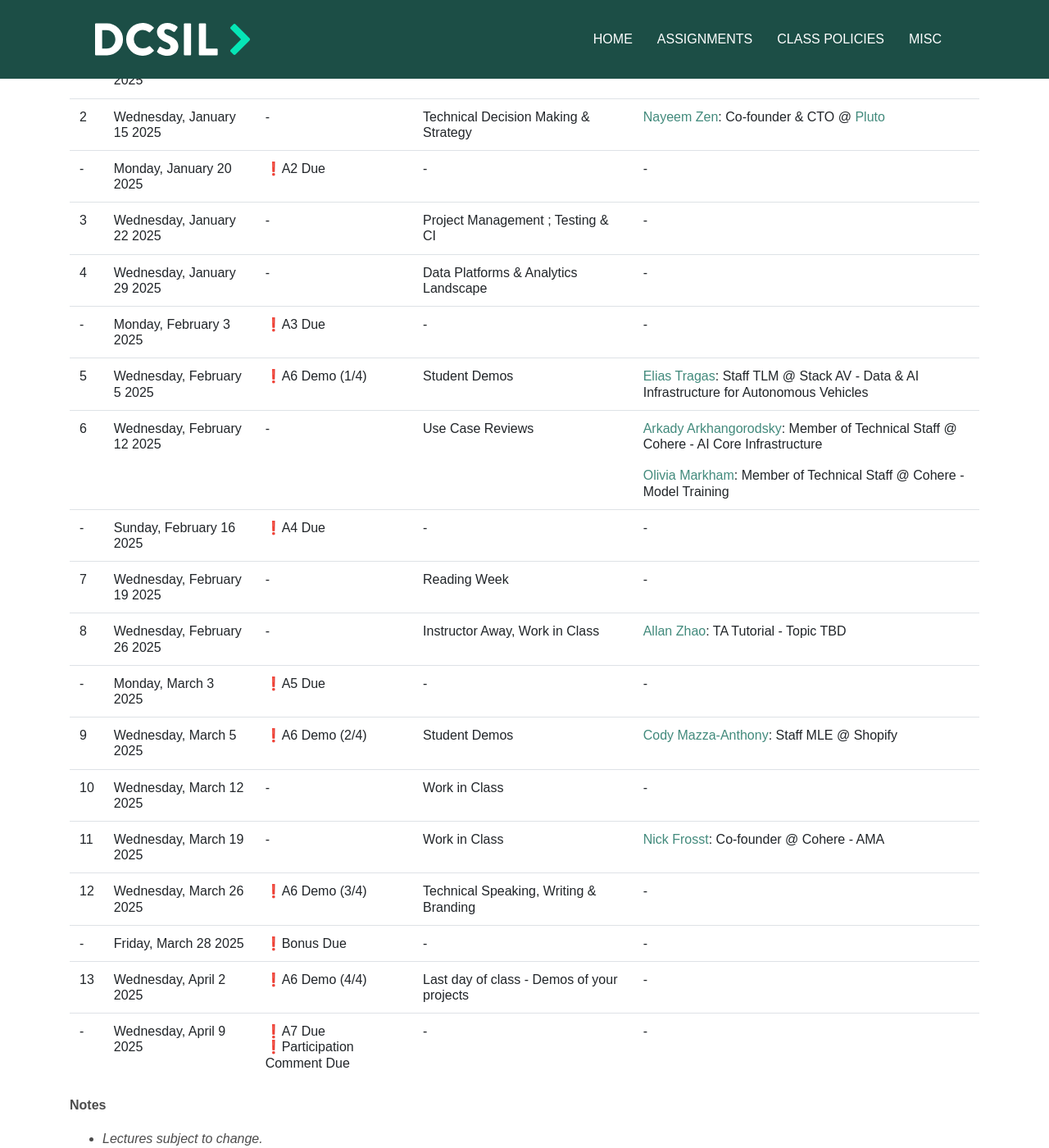
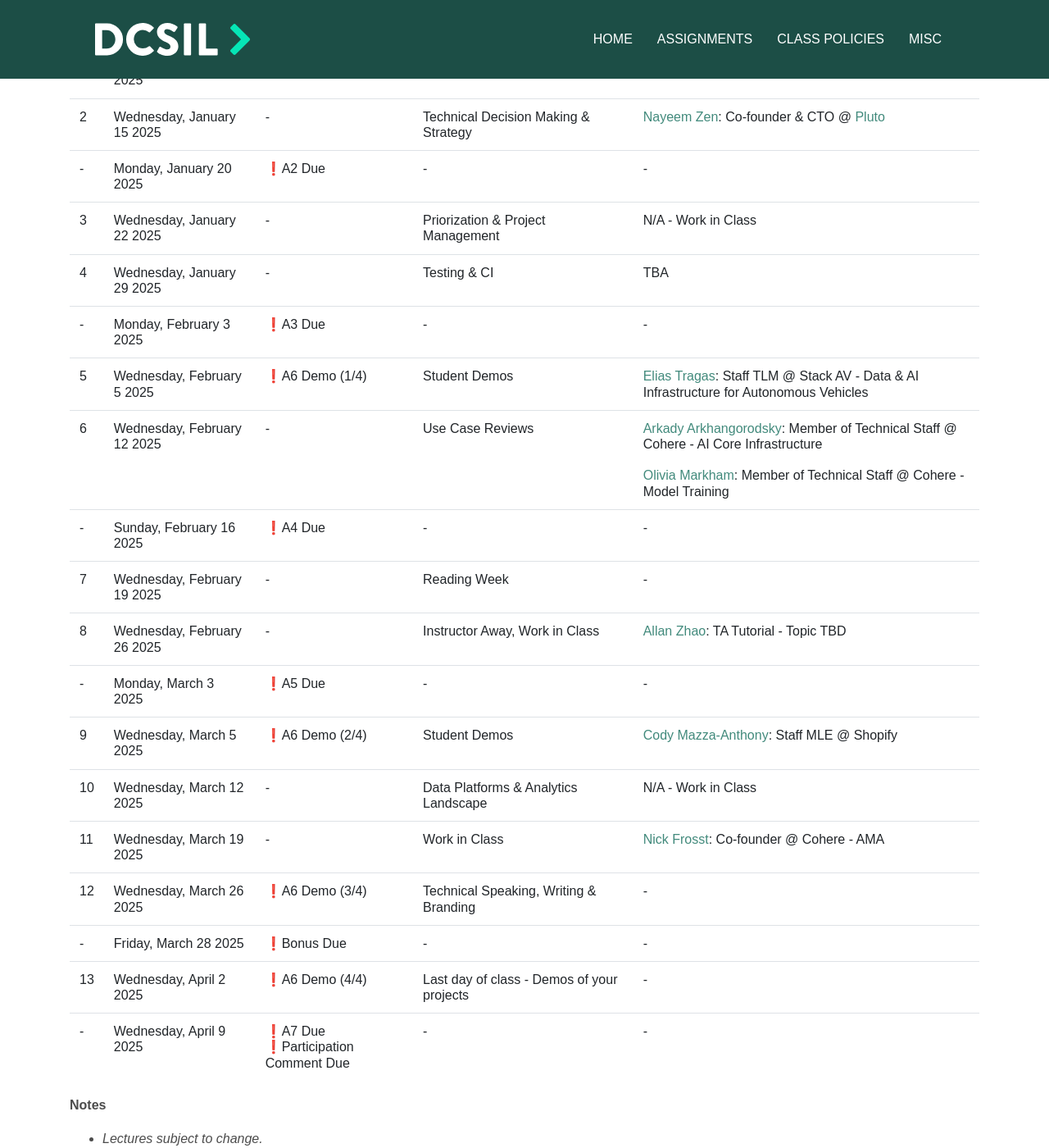
Before and after one commit to dcsil/CSC491, a Jekyll site: the page built from other_pages/schedule.md, in a window 1280 px wide and 1400 px high, scrolled down 394 px. Shown: the whole window at 82% size. Built offline with Jekyll 4.4.1, drawn with Linux system fonts in a browser that asks for light colours; our own code applies the rules of GitHub Pages for plain Markdown files.

Commit message:
space out lecture topics

```diff
--- a/other_pages/schedule.md
+++ b/other_pages/schedule.md
@@ -10,8 +10,8 @@ This is a class schedule indicating what we aim to do each week and the recommen
 | - | Monday, January 13 2025   | ❗A1 Due | - | - |
 | 2 | Wednesday, January 15 2025   | - | Technical Decision Making & Strategy | [Nayeem Zen](https://ca.linkedin.com/in/nayeemzen): Co-founder & CTO @ [Pluto](https://www.getpluto.com/) |
 | - | Monday, January 20 2025   | ❗A2 Due | - | - |
-| 3 | Wednesday, January 22 2025   | - | Project Management ; Testing & CI | - |
-| 4 | Wednesday, January 29 2025   | - | Data Platforms & Analytics Landscape | - |
+| 3 | Wednesday, January 22 2025   | - | Priorization & Project Management | N/A - Work in Class |
+| 4 | Wednesday, January 29 2025   | - | Testing & CI | TBA |
 | - | Monday, February 3 2025   | ❗A3 Due | - | - |
 | 5 | Wednesday, February 5 2025  | ❗A6 Demo (1/4) | Student Demos | [Elias Tragas](https://www.linkedin.com/in/elias-tragas-a5642163): Staff TLM @ Stack AV - Data & AI Infrastructure for Autonomous Vehicles |
 | 6 | Wednesday, February 12 2025  | - | Use Case Reviews | [Arkady Arkhangorodsky](https://ca.linkedin.com/in/arkadyark): Member of Technical Staff @ Cohere - AI Core Infrastructure <br><br>[Olivia Markham](https://www.linkedin.com/in/omarkham/): Member of Technical Staff @ Cohere - Model Training|
```
Also changed, not shown: other parts of other_pages/schedule.md (+1 -1 lines).
